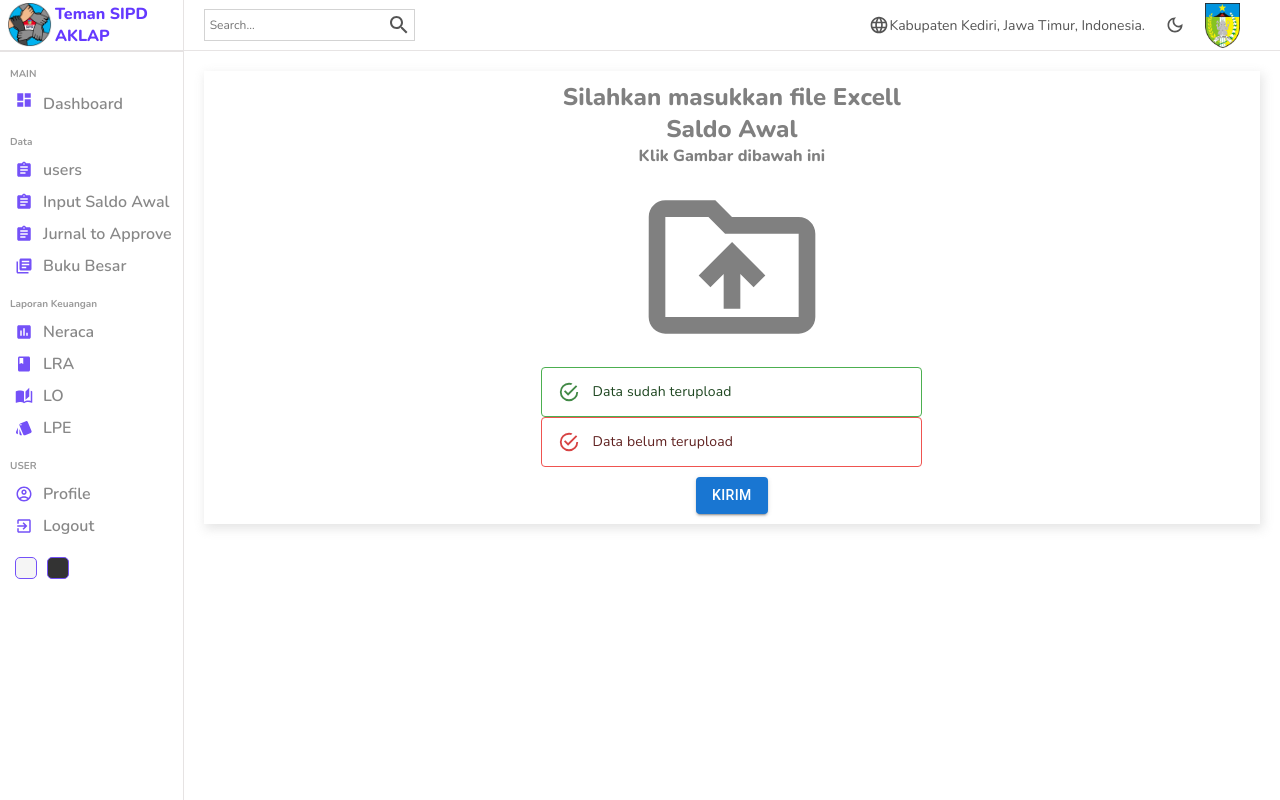
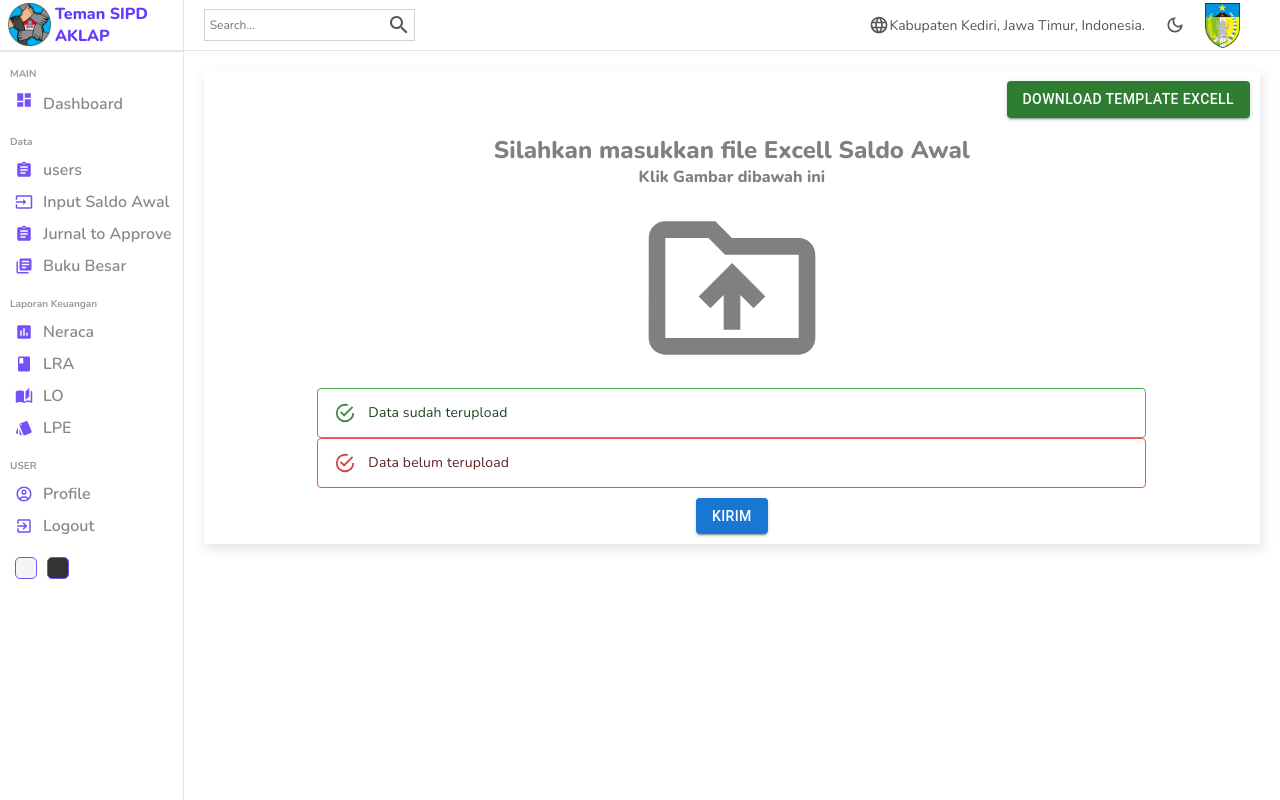
Before and after one commit to wahyubimantara/Teman-SIPD-AKLAP, a React (Create React App) app: page /inputSaldoAwal in a window 1280 px wide. Built offline with nearby package versions, Linux system fonts and the light colour scheme.

Commit message:
menambahkan button download

```diff
--- a/src/components/sidebar/Sidebar.jsx
+++ b/src/components/sidebar/Sidebar.jsx
@@ -8,6 +8,7 @@ import AutoStoriesIcon from '@mui/icons-material/AutoStories';
 import BookIcon from '@mui/icons-material/Book';
 import StyleIcon from '@mui/icons-material/Style';
 import AccountCircleOutlinedIcon from "@mui/icons-material/AccountCircleOutlined";
+import InputIcon from '@mui/icons-material/Input';
 import { Link } from "react-router-dom";
 import { DarkModeContext } from "../../context/darkModeContext";
 import { useContext } from "react";
@@ -44,7 +45,7 @@ const Sidebar = () => {
           </Link>
           <Link to="/inputsaldoawal" style={{ textDecoration: "none" }}>
             <li>
-              <AssignmentIcon className="icon" />
+              <InputIcon className="icon" />
               <span>Input Saldo Awal</span>
             </li>
           </Link>
--- a/src/pages/inputsaldoawal/InputSaldoAwal.jsx
+++ b/src/pages/inputsaldoawal/InputSaldoAwal.jsx
@@ -3,7 +3,7 @@ import Sidebar from "../../components/sidebar/Sidebar";
 import Navbar from "../../components/navbar/Navbar";
 import DriveFolderUploadOutlinedIcon from "@mui/icons-material/DriveFolderUploadOutlined";
 import { useState } from "react";
-import { Alert, Button } from "@mui/material";
+import { Alert, Button, Grid } from "@mui/material";
 
 const InputSaldoAwal = ({ inputs, title }) => {
   // const [file, setFile] = useState("");
@@ -13,7 +13,13 @@ const InputSaldoAwal = ({ inputs, title }) => {
       <Sidebar />
       <div className="newContainer">
         <Navbar />
+
         <div className="bottom">
+        <Grid container spacing={2}>
+          <Grid item xs={12}>
+          <Button variant="contained" color="success" sx={{"float":"right"}}>Download Template Excell</Button>
+          </Grid>
+          <Grid item xs={12}>
           <form>
             <div className="formInput">
               <p className="title"> Silahkan masukkan file Excell Saldo Awal</p>
@@ -28,20 +34,19 @@ const InputSaldoAwal = ({ inputs, title }) => {
                 style={{ display: "none" }}
               />
               <Alert variant="outlined"> Data sudah terupload</Alert>
-              <Alert color="error" variant="outlined"> Data belum terupload</Alert>
+              <Alert color="error" variant="outlined">
+                {" "}
+                Data belum terupload
+              </Alert>
 
               <div className="kirim">
-              <Button variant="contained">
-                  KIRIM
-              </Button>
+                <Button variant="contained">KIRIM</Button>
               </div>
-
-
-
             </div>
           </form>
+          </Grid>
+          </Grid>
         </div>
-
       </div>
     </div>
   );
```
